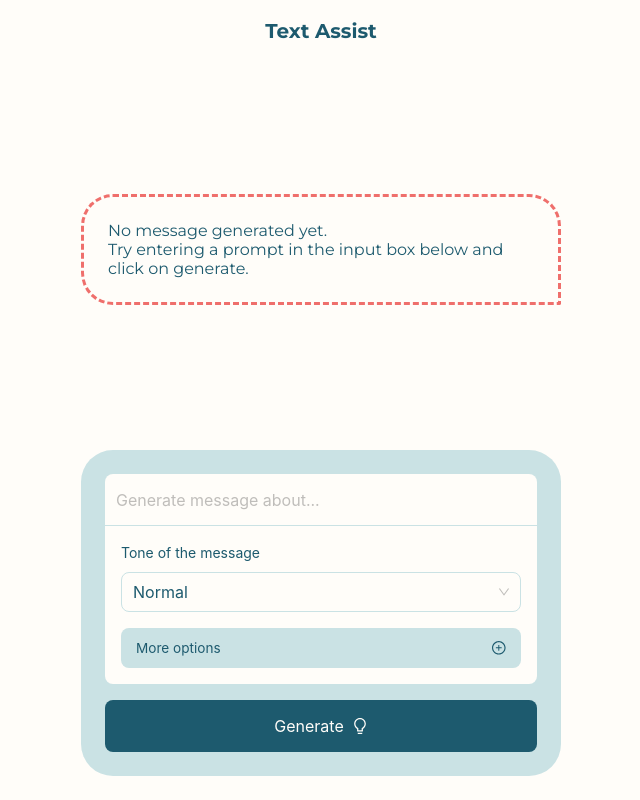
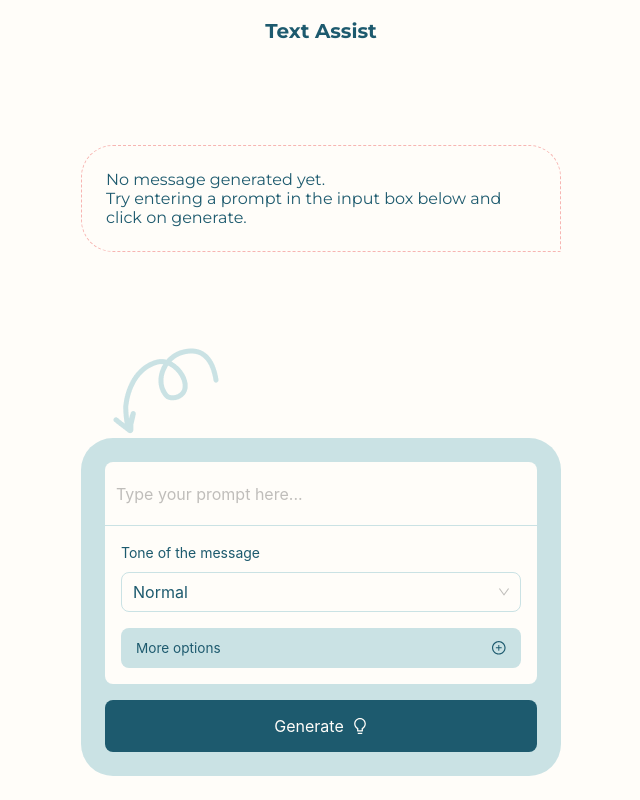
Before and after one commit to SaishSankhe/text-assist, a Next.js app: page / in a window 1280 px wide. Shown: the whole page, without its empty margins (319-959 px from the left). Built offline with nearby package versions, Linux system fonts and the light colour scheme.

Commit message:
adds arrow pointing at input

```diff
--- a/pages/index.js
+++ b/pages/index.js
@@ -206,6 +206,13 @@ export default function Home() {
                 </div>
                 <div className="fixed-container-bottom px-4 mb-6 flex flex-col justify-center">
                   {isResult && <CopyToClipboard copyText={result.message} />}
+                  <ArrowSpan className="arrow">
+                    <img
+                      src="/arrow.png"
+                      alt="arrow pointing towards input box"
+                      hidden={isResult}
+                    />
+                  </ArrowSpan>
                   <div className="form-card p-6">
                     <Form
                       form={form}
@@ -220,12 +227,13 @@ export default function Home() {
                         rules={[
                           {
                             required: true,
-                            message: 'Please enter atleast one word as a prompt',
+                            message:
+                              'Please enter atleast one word as a prompt',
                           },
                         ]}
                       >
                         <CustomInput
-                          placeholder="Generate message about..."
+                          placeholder="Type your prompt here..."
                           name="prompt"
                           id="prompt"
                           value={prompt}
@@ -361,7 +369,7 @@ const MessageCardDiv = styled.div`
 
 const NoMessageCardDiv = styled.div`
   color: #1d5a6e;
-  border: dashed 3.5px #ef6f6c;
+  border: dashed 1.5px rgba(239, 111, 108, 0.5);
   border-radius: 2rem 2rem 0.1rem;
 `;
 
@@ -372,10 +380,15 @@ const ErrorMessageCardDiv = styled(NoMessageCardDiv)`
 const CustomInput = styled(Input)`
   border: none;
   font-size: 1rem;
-  height: 3.25rem;
+  height: 4rem;
   background-color: #fffdf9;
   border-bottom: 1px solid #cae2e4;
   border-radius: 0.5rem 0.5rem 0 0;
+  text-wrap: ;
+`;
+
+const ArrowSpan = styled.span`
+  margin-left: 2rem;
 `;
 
 const InputAttachedOptions = styled.div`
```
Also changed, not shown: public/arrow.png (added).
